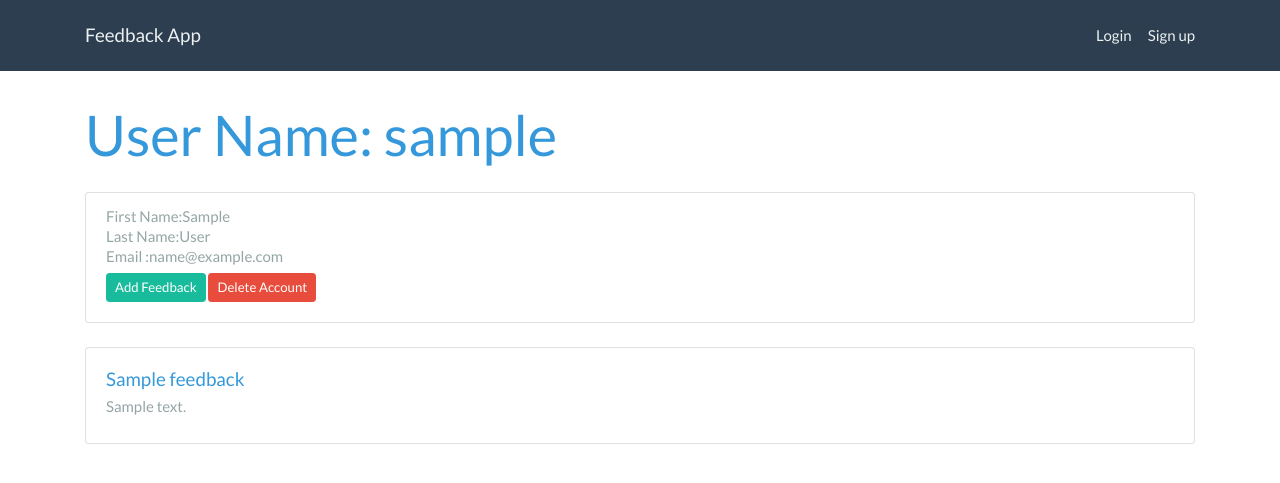
After one commit to metenar/Flask-Feedback, a Flask app: template templates/feedbacks.html in a window 1280 px wide. The commit adds this page. Shown: the top 483 px of the page. Run offline with Flask 2, Linux system fonts and the light colour scheme; the template is opened without the code that fills it: values that come from a table or form of the project are taken from there, others are empty; tables that the repository leaves empty hold one stand-in row (values such as "Sample post"); some libraries are stand-ins or nearby versions.

Commit message:
Finalization of project.

```diff
--- a/app.py
+++ b/app.py
@@ -1,7 +1,8 @@
 from flask import Flask, render_template, redirect, session, flash
 from flask_debugtoolbar import DebugToolbarExtension
-from models import connect_db, db, User,
-from forms import UserForm
+from models import connect_db, db, User, Feedback
+from forms import UserForm, LoginForm, FeedbackForm
+from sqlalchemy.exc import IntegrityError
 
 app = Flask(__name__)
 app.config["SQLALCHEMY_DATABASE_URI"] = "postgres:///feedback_db"
@@ -17,3 +18,124 @@ toolbar = DebugToolbarExtension(app)
 @app.route('/')
 def viewing_page():
     return redirect('/register')
+
+@app.route('/register', methods=['GET','POST'])
+def register_user():
+    form=UserForm()
+    if form.validate_on_submit():
+        username=form.username.data
+        password=form.password.data
+        email=form.email.data
+        first_name=form.first_name.data
+        last_name=form.last_name.data
+        pwd=User.register(username,password)
+        new_user=User(username=username,password=pwd,email=email,
+                    first_name=first_name,last_name=last_name)
+        db.session.add(new_user)
+        try:
+            db.session.commit()
+        except IntegrityError:
+            form.username.errors.append('Username taken. Please pick another one')
+            return render_template('register.html',form=form)
+        session['user_name']=new_user.username
+        flash('Welcome! Your Account Successfully Created!', "success")
+        return redirect(f'/users/{new_user.username}')
+    return render_template('register.html',form=form)
+
+@app.route('/users/<username>')
+def feedbacks(username):
+    if 'user_name' not in session:
+        flash('First you must login!',"danger")
+        return redirect('/register')
+    user=User.query.get_or_404(username)
+    feedbacks=Feedback.query.all()
+    return render_template('feedbacks.html',user=user,feedbacks=feedbacks)
+
+@app.route('/login', methods=['GET','POST'])
+def login_user():
+    form=LoginForm()
+    if form.validate_on_submit():
+        username=form.username.data
+        password=form.password.data
+        user=User.authenticate(username,password)
+        if user:
+            flash(f'Welcome back, {user.username}','success')
+            session['user_name']=user.username
+            return redirect(f'/users/{user.username}')
+        else:
+            form.username.errors=['Invalid Username/password']
+    return render_template('login.html',form=form)
+
+@app.route('/logout')
+def logout_user():
+    session.pop('user_name')
+    flash('Goodbye!','info')
+    return redirect('/')
+
+@app.route('/users/<username>/feedback/add', methods=['GET','POST'])
+def add_feedback(username):
+    if 'user_name' not in session:
+        flash('You must login first','danger')
+        return redirect('/login')
+    form=FeedbackForm()
+    if form.validate_on_submit():
+        title=form.title.data
+        content=form.content.data
+        new_feedback=Feedback(title=title,content=content,username=username)
+        db.session.add(new_feedback)
+        db.session.commit()
+        flash('Feedback successfully Added','info')
+        return redirect(f'/users/{username}')
+    return render_template('feedback_form.html',form=form)
+
+@app.route('/users/<username>/delete',methods=['POST'])
+def delete_user(username):
+    if 'user_name' not in session:
+        flash('You must login first','danger')
+        return redirect('/login')
+    user=User.query.get_or_404(username)
+    if user.username==session['user_name']:
+        db.session.delete(user)
+        db.session.commit()
+        session.pop('user_name')
+        flash("Account deleted!",'success')
+        return redirect('/')
+    flash("You don't have permission to delete this account")
+    return redirect('/register')
+
+@app.route('/feedback/<int:id>/update', methods=['GET','POST'])
+def edit_feedback(id):
+    if 'user_name' not in session:
+        flash('You must login first','danger')
+        return redirect('/login')
+    feedback=Feedback.query.get_or_404(id)
+    form=FeedbackForm(obj=feedback)
+    if feedback.username==session['user_name']:
+        if form.validate_on_submit():
+            feedback.title=form.title.data
+            feedback.content=form.content.data
+            db.session.commit()
+            flash("Feedback Updated!",'success')
+            return redirect(f'/users/{session["user_name"]}')
+        return render_template('feedback_update.html',form=form)
+    flash("You don't have permission to edit this feedback",'danger')
+    return redirect(f'/users/{session["user_name"]}')
+
+@app.route('/feedback/<int:id>/delete', methods=['POST'])
+def delete_feedback(id):
+    if 'user_name' not in session:
+        flash('You must login first','danger')
+        return redirect('/login')
+    feedback=Feedback.query.get_or_404(id)
+    if feedback.username==session['user_name']:
+        db.session.delete(feedback)
+        db.session.commit()
+        flash("Feedback deleted!",'info')
+        return redirect(f'/users/{session["user_name"]}')
+    flash("You don't have permission to delete this feedback",'danger')
+    return redirect(f'/users/{session["user_name"]}')
+
+@app.errorhandler(404)
+def page_not_found(e):
+    # note that we set the 404 status explicitly
+    return render_template('404.html'), 404
--- a/templates/base.html
+++ b/templates/base.html
@@ -10,9 +10,13 @@
 <body>
     <nav class="navbar navbar-light bg-primary justify-content-between ">
         <div class="container">
+          {% if session['user_name'] %}
+          <a href="/users/{{session['user_name']}}" class="navbar-brand text-light">Feedback App</a>
+          {% else %}
           <a href="/" class="navbar-brand text-light">Feedback App</a>
+          {% endif %}
           <ul class="nav navbar-nav flex-row float-right">
-            {% if session['user_id'] %}
+            {% if session['user_name'] %}
             <li class="nav-item">
               <a class="nav-link pr-3 text-light" href="/logout">{{ session['user_name'] }}/Logout</a>
             </li>
--- /dev/null
+++ b/templates/feedbacks.html
@@ -0,0 +1,34 @@
+{% extends 'base.html'  %}
+{% block title %}Feedbacks{% endblock %}
+{% block content %}
+    <h2 class='display-4 text-info'> User Name: {{user.username}}</h2>
+    <div class="card my-4">
+        <div class="card-body">
+            <h6 class="card-subtitle mb-2 text-muted">First Name:{{ user.first_name }}</h6>
+            <h6 class="card-subtitle mb-2 text-muted">Last Name:{{ user.last_name }}</h6>
+            <h6 class="card-subtitle mb-2 text-muted">Email :{{ user.email }}</h6>
+            <a href='/users/{{ user.username }}/feedback/add' class='btn btn-sm btn-success'>Add Feedback</a>
+            <form style="display:inline;" action="/users/{{ user.username }}/delete" method="POST">
+                <button class="btn btn-sm btn-danger">Delete Account</button>
+            </form>
+        </div>
+    </div>
+
+    {% for feedback in feedbacks %}
+    <div class="card my-4">
+        <div class="card-body">
+            <h5 class="card-title text-info">{{ feedback.title }}</h5>
+            <h6 class="card-subtitle mb-2 text-muted">{{ feedback.content }}</h6>
+            {% if feedback.username == session['user_name'] %}
+                <a href='/feedback/{{ feedback.id }}/update' class='btn btn-sm btn-success'>
+                    <i class="fas fa-pencil-alt"></i></a>
+                <form style="display:inline;" action="/feedback/{{feedback.id}}/delete" method="POST">
+                    <button class="btn btn-sm btn-danger"><i class="fas fa-trash"></i></button>
+                </form>
+                {% endif %}
+        </div>
+    </div>
+
+    {% endfor %}
+
+{% endblock %}
```
Also changed, not shown: forms.py (+10 -5 lines), models.py (+28 -0 lines), templates/404.html (added, +11 -0 lines), templates/feedback_form.html (added, +26 -0 lines), templates/feedback_update.html (added, +26 -0 lines), templates/login.html (added, +28 -0 lines), templates/register.html (added, +27 -0 lines), 1 other file.
